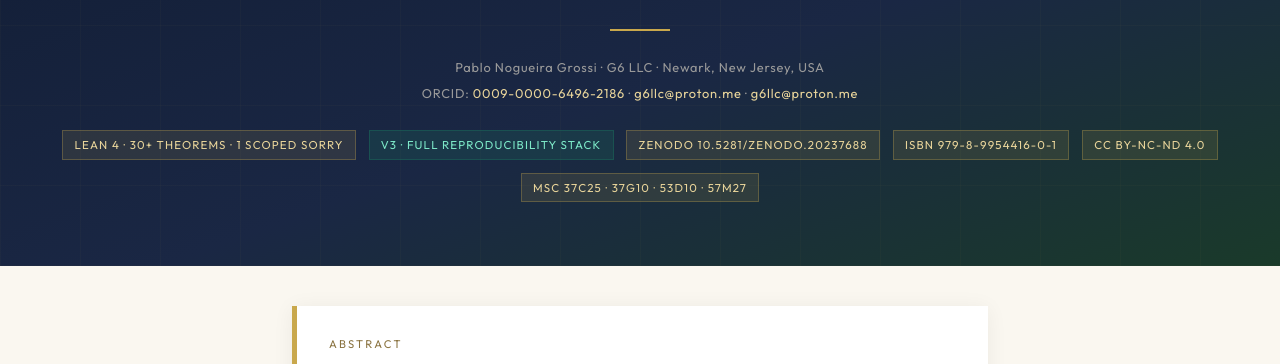
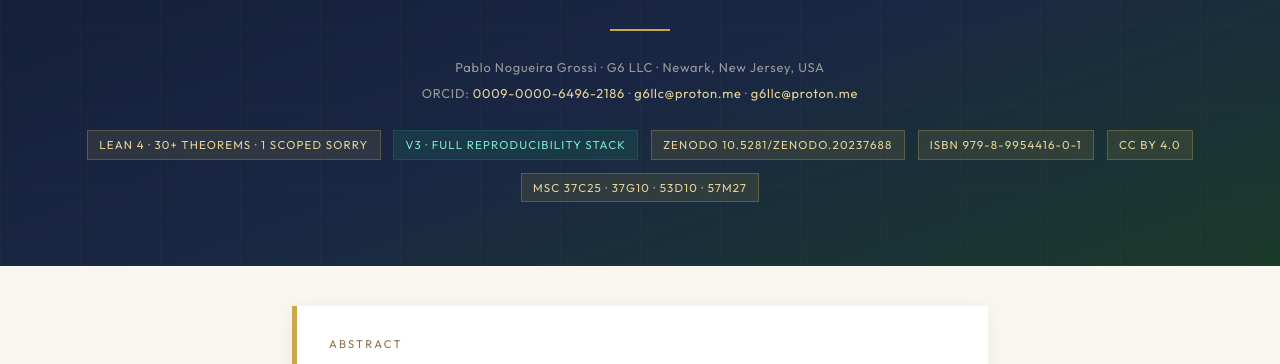
Before and after one commit to TOTOGT/vol1-proofs, a plain HTML site: page index.html in a window 1280 px wide. Shown: the part 391-755 px from the top of the page. Drawn offline with nearby package versions, Linux system fonts and the light colour scheme.

Commit message:
Add MIT LICENSE, relicense prose CC BY-NC-ND 4.0 -> CC BY 4.0
The README has declared 'MIT (code) · CC BY-NC-ND 4.0 (paper)' since 25 Aug 2026
but the repository carried no LICENSE file, leaving the Lean sources legally
all-rights-reserved to anyone who cloned it. LICENSE (MIT) adds what the README
already promised.

The prose is relicensed CC BY 4.0. NC-ND permits neither commercial reuse nor
derivative works and so is not open access in the sense funders and journals mean;
the repository's own LaTeX called NC-ND deposits 'open access', which was the
confusion. LICENSE-CONTENT states the new terms and records the change.

Forward-facing declarations updated: README, PrincipiaVol1.lean header, index.html
badge and footer, principia_vol1_v7.tex. Not altered: record/*-as-deposited* and
ZENODO_DESCRIPTION_Vol1_V3.md, which state what was deposited under the licence in
force at the time.

Copyright: Pablo Nogueira Grossi — G6 LLC, Newark, NJ, USA.

Co-Authored-By: Claude Opus 5 <noreply@anthropic.com>
Claude-Session: https://claude.ai/code/session_0117aYddrkuC2TP6y8hhsxrP

```diff
--- a/index.html
+++ b/index.html
@@ -427,7 +427,7 @@ footer a:hover { color: var(--gold); }
     <span class="badge badge-new">V3 · Full reproducibility stack</span>
     <span class="badge">Zenodo 10.5281/zenodo.20237688</span>
     <span class="badge">ISBN 979-8-9954416-0-1</span>
-    <span class="badge">CC BY-NC-ND 4.0</span>
+    <span class="badge">CC BY 4.0</span>
     <span class="badge">MSC 37C25 · 37G10 · 53D10 · 57M27</span>
   </div>
 </div>
@@ -806,7 +806,7 @@ footer a:hover { color: var(--gold); }
   ORCID: <a href="https://orcid.org/0009-0000-6496-2186">0009-0000-6496-2186</a> ·
   <a href="mailto:g6llc@proton.me">g6llc@proton.me</a> ·
   <a href="mailto:g6llc@proton.me">g6llc@proton.me</a> ·
-  ISBN 979-8-9954416-0-1 · CC BY-NC-ND 4.0
+  ISBN 979-8-9954416-0-1 · CC BY 4.0
 </footer>
 
 <!-- ── dm³ PHASE PORTRAIT SCRIPT ── -->
```
Also changed, not shown: 6 other files.
